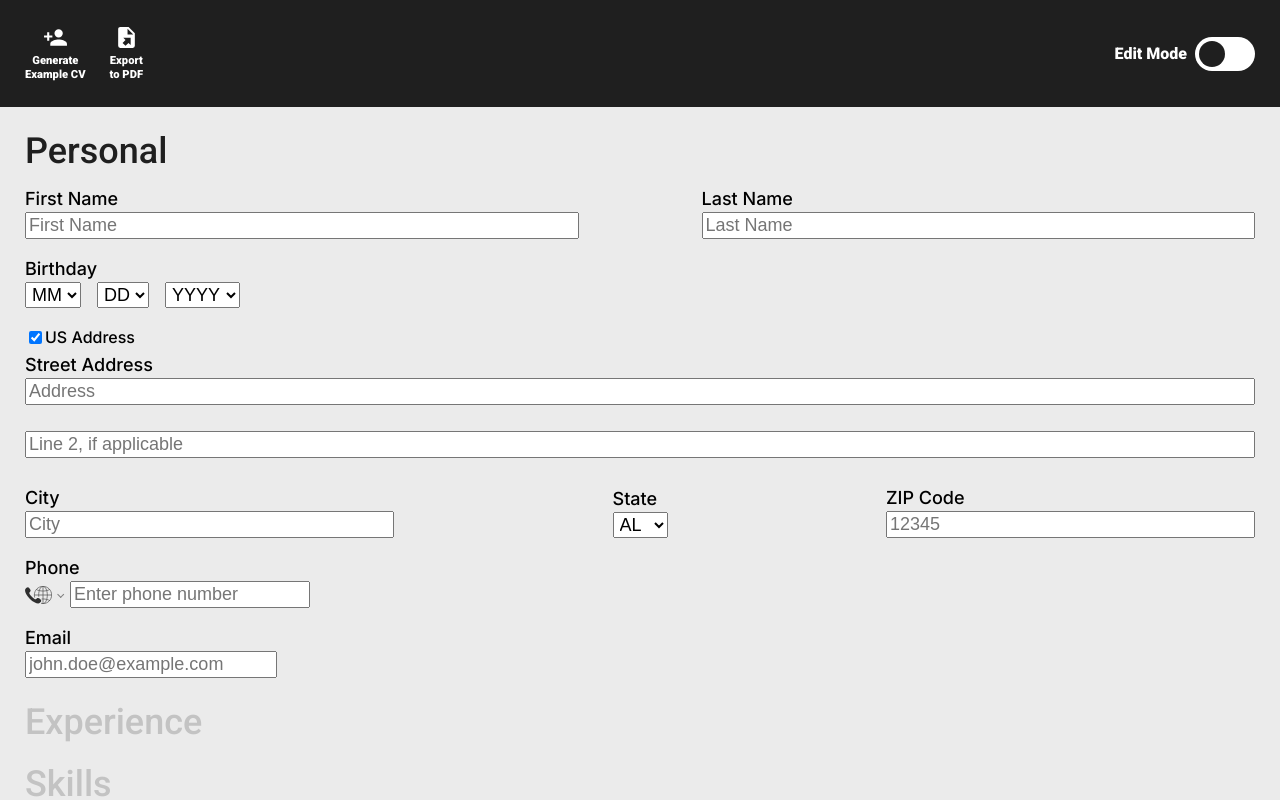
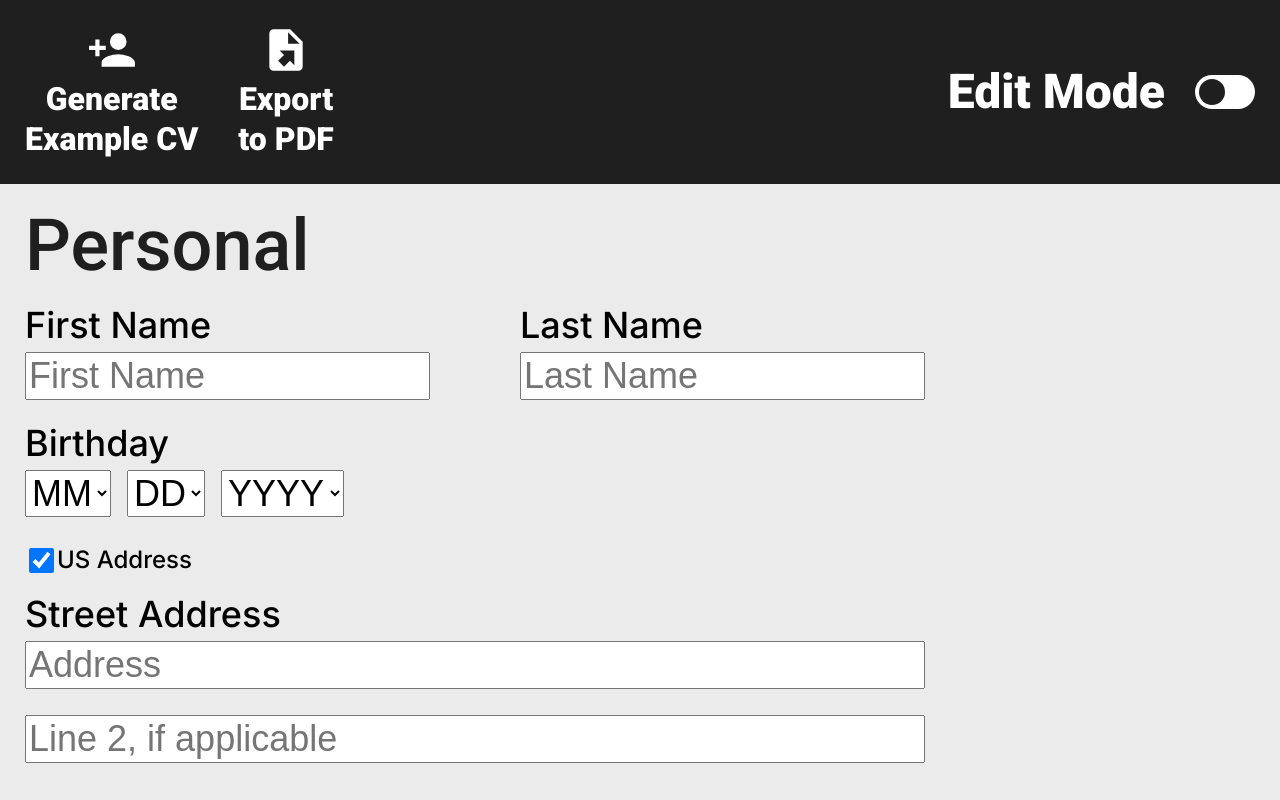
Before and after one commit to jpotterfi/CV-maker, a React (Create React App) app in the folder cv-project/: page / in a window 1280 px wide. Both pictures are taken after a click on the element "Personal". Shown: the top 800 px of the page. Built offline with nearby package versions, Linux system fonts and the light colour scheme.

Commit message:
improved visual responsiveness

```diff
--- a/cv-project/src/App.js
+++ b/cv-project/src/App.js
@@ -18,6 +18,7 @@ import { hover } from "@testing-library/user-event/dist/hover";
 import Preview from "./Components/Preview";
 import PlaceholderImage from "./Images/Portrait_Placeholder.png";
 import JimmyPhoto from "./Images/jimmy-photo.jpeg";
+import "./queries.css";
 
 function App() {
   const [photoFile, setPhotoFile] = React.useState(PlaceholderImage);
@@ -100,7 +101,7 @@ function App() {
       state: "CA",
       zipcode: "94107",
       phone: "(945)-473-3422",
-      email: "Jimmy.Wales@gmail.com",
+      email: "JWales@gmail.com",
       banner: "purple",
       usePhoto: true,
       isPreviewing: false,
--- a/cv-project/src/Components/Graphics.js
+++ b/cv-project/src/Components/Graphics.js
@@ -24,7 +24,7 @@ export default function Graphics(props) {
       </h3>
       {props.activeComponentData.graphics && (
         <div className="column form-gap banner__group">
-          <div>Pick a banner for your CV:</div>
+          <div id="bannerText">Pick a banner for your CV:</div>
           <div className="column  banner__duo">
             <label
               className="banner"
--- a/cv-project/src/Components/Header.js
+++ b/cv-project/src/Components/Header.js
@@ -15,7 +15,7 @@ export default function Header(props) {
         </h1>
       </div>
       <div className="column header-generate-group">
-        <img id="generate-example-icon" src={ExportIcon} />
+        <img id="export-icon" src={ExportIcon} />
         <h1>
           Export<br></br>to PDF
         </h1>
--- a/cv-project/src/Components/Personal.js
+++ b/cv-project/src/Components/Personal.js
@@ -234,7 +234,8 @@ export default function Personal(props) {
                 onChange={props.handleChange}
               />
               <label
-                htmlFor="isFriendly"
+                htmlFor="isUSAddress"
+                id="isUSAddress__label"
                 className="weight--slight  fs--smaller "
               >
                 US Address
--- a/cv-project/src/Components/Photo.js
+++ b/cv-project/src/Components/Photo.js
@@ -52,8 +52,6 @@ export default function Photo(props) {
                 id="preview"
                 style={{
                   backgroundImage: `url(${props.photoFile})`,
-                  height: "300px",
-                  width: "300px",
                   borderRadius: "50%",
                   backgroundSize: "cover",
                   backgroundRepeat: "no-repeat",
--- a/cv-project/src/Header.css
+++ b/cv-project/src/Header.css
@@ -99,7 +99,8 @@ input:checked + .slider:before {
   cursor: pointer;
 }
 
-#generate-example-icon {
+#generate-example-icon,
+#export-icon {
   height: 25px;
   width: 25px;
   cursor: pointer;
--- a/cv-project/src/Preview.css
+++ b/cv-project/src/Preview.css
@@ -133,3 +133,13 @@
   line-height: 1rem;
   gap: 0.25rem;
 }
+
+#preview {
+  height: 250px;
+  width: 250px;
+}
+
+h5 {
+  font-family: "Roboto";
+  font-weight: 300;
+}
--- /dev/null
+++ b/cv-project/src/queries.css
@@ -0,0 +1,208 @@
+@media screen and (min-width: 426px) {
+  /* 428 x 926 iPhone 13 design
+25px margin
+48px font-size parent
+24px font-size child
+15-20px child gap
+26px parent gap
+125% line height?
+No change to flex behavior
+*/
+
+  .headerText {
+    font-size: 2.5rem;
+  }
+
+  form {
+    font-size: 1.25rem;
+  }
+
+  .form {
+    font-size: 1.25rem;
+  }
+
+  .modskills {
+    font-size: 1.25rem;
+  }
+
+  .banner {
+    width: 250px;
+  }
+
+  #bannerText {
+    font-size: 1.25rem;
+  }
+
+  h1 {
+    font-size: 1rem;
+  }
+
+  h2 {
+    font-size: 1.1rem;
+  }
+
+  textarea {
+    font-size: 1.25rem;
+  }
+
+  #preview {
+    height: 300px;
+    width: 300px;
+  }
+
+  .delete-icon {
+    height: 15px;
+    width: 15px;
+  }
+}
+
+@media screen and (min-width: 742px) {
+  .headerText {
+    font-size: 3rem;
+  }
+
+  form {
+    font-size: 1.5rem;
+  }
+
+  .form {
+    font-size: 1.5rem;
+  }
+
+  .modskills {
+    font-size: 1.5rem;
+  }
+
+  .banner {
+    width: 300px;
+  }
+
+  #bannerText {
+    font-size: 1.5rem;
+  }
+
+  h1 {
+    font-size: 1.5rem;
+    line-height: 1.25;
+  }
+
+  h2 {
+    font-size: 2rem;
+  }
+
+  #generate-example-icon,
+  #export-icon {
+    width: 50px;
+    height: 50px;
+  }
+
+  textarea {
+    font-size: 1.5rem;
+  }
+
+  .photo__preview__text {
+    font-size: 3rem;
+  }
+
+  #preview {
+    height: 500px;
+    width: 500px;
+  }
+  .delete-icon {
+    height: 20px;
+    width: 20px;
+  }
+
+  input[type="checkbox"],
+  input[type="radio"] {
+    width: 20px;
+    height: 20px;
+  }
+
+  .header {
+    gap: 40px;
+  }
+
+  .modetoggle {
+    gap: 20px;
+  }
+}
+
+@media screen and (min-width: 1278px) {
+  .headerText {
+    font-size: 4.5rem;
+  }
+
+  form {
+    font-size: 2.25rem;
+    max-width: 900px;
+  }
+
+  .form {
+    font-size: 2.25rem;
+    max-width: 900px;
+  }
+
+  .modskills {
+    font-size: 2.25rem;
+    max-width: 900px;
+  }
+
+  input[type="checkbox"],
+  input[type="radio"] {
+    width: 25px;
+    height: 25px;
+  }
+
+  #isUSAddress__label {
+    font-size: 1.5rem;
+  }
+
+  .banner {
+    width: 500px;
+    height: 250px;
+  }
+
+  .photo__preview__text {
+    font-size: 4.5rem;
+  }
+
+  #uploadButton {
+    font-size: 1.5rem;
+  }
+
+  #bannerText {
+    font-size: 2.25rem;
+  }
+
+  h1 {
+    font-size: 2rem;
+    line-height: 1.25;
+  }
+
+  h2 {
+    font-size: 3rem;
+  }
+
+  textarea {
+    font-size: 2.25rem;
+  }
+
+  #preview {
+    height: 600px;
+    width: 600px;
+  }
+
+  .delete-icon {
+    height: 25px;
+    width: 25px;
+  }
+
+  .header {
+    gap: 40px;
+  }
+
+  .modetoggle {
+    gap: 30px;
+  }
+}
```
